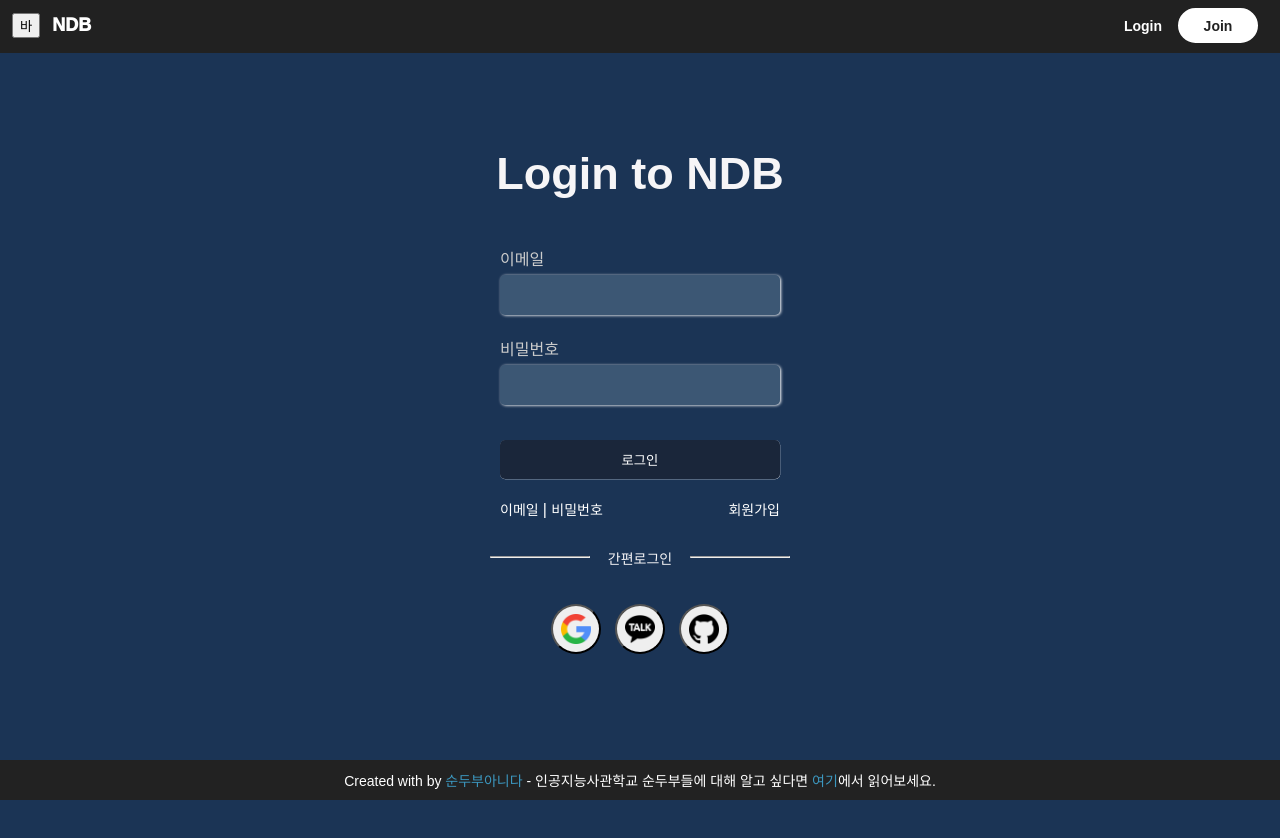
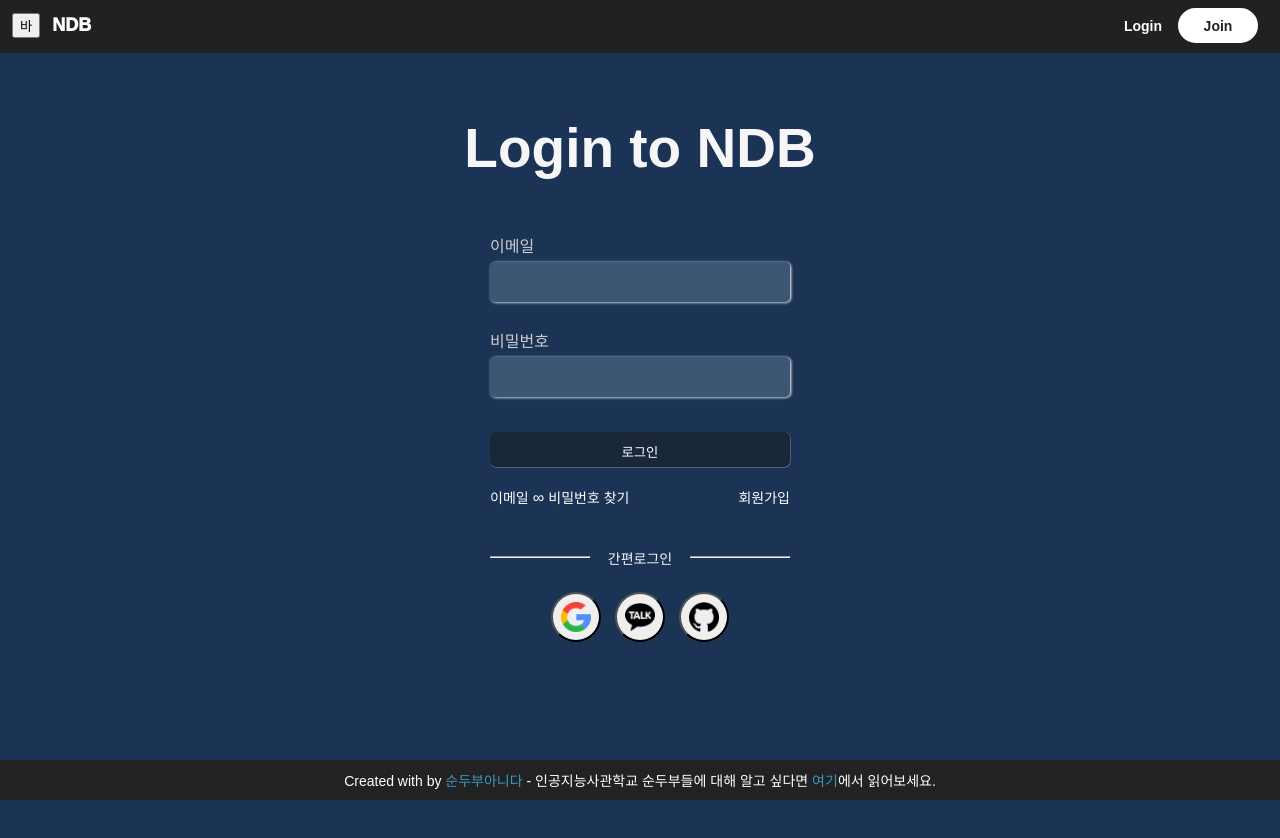
Before and after one commit to pass98/NDB_Core_Project, a website: page views/login.html in a window 1280 px wide. Drawn offline with nearby package versions, Linux system fonts and the light colour scheme.

Commit message:
[현진] 로그인 레이아웃 변경

```diff
--- a/public/css/login.css
+++ b/public/css/login.css
@@ -21,8 +21,8 @@ h2 {
 .h1 {
   color: #f6f5f7;
   text-align: center;
-  font-size: 45px;
-  margin-top: 10rem;
+  font-size: 55px;
+  margin-top: 8rem;
 }
 
 body {
@@ -162,10 +162,10 @@ body {
 }
 
 .login_input {
-  width: 280px;
+  width: 300px;
   height: 40px;
-  padding: 10px;
-  margin-bottom: 5px;
+  padding: 5px;
+  margin-bottom: 10px;
   box-shadow: 1px 0.5px 3px white;
   border: none;
   border-radius: 5px;
@@ -177,7 +177,8 @@ body {
 }
 
 .login_button {
-  margin-top: 30px;
+  height: 35px;
+  margin-top: 25px;
   padding: 10px 20px;
   background-color: rgba(26, 14, 14, 0.376);
   color: white;
--- a/views/login.html
+++ b/views/login.html
@@ -68,8 +68,8 @@
         <!-- 계정찾기 -->
         <div class="find_text">
           <a href="#" class="find_email find"><span> 이메일</span> </a>
-          <span> | </span>
-          <a href="#" class="find_pass find"> <span> 비밀번호</span></a>
+          <span>∞</span>
+          <a href="#" class="find_pass find"> <span> 비밀번호 찾기</span></a>
           <a href="#" class="find_join find"><span>회원가입</span></a>
         </div>
       </div>
```
Also changed, not shown: config/datebase.js (+6 -5 lines).
